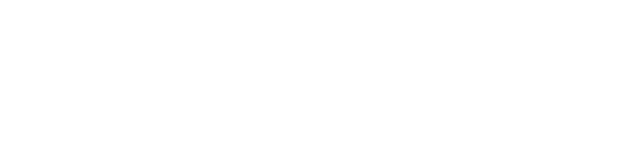
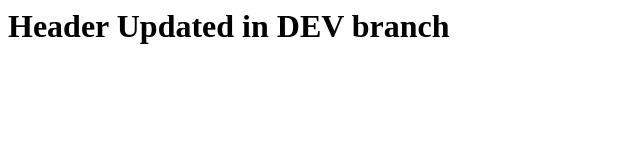
Before and after one commit to priyanka1977/git-demo-branch-push, a plain HTML site: page index.html in a window 1280 px wide. Shown: the whole page, without its empty margins (0-640 px from the left). Drawn offline with Linux system fonts and the light colour scheme.

Commit message:
index.html updated with h1 in dev

```diff
--- a/index.html
+++ b/index.html
@@ -2,7 +2,7 @@
 
    <body>
 
-
+         <h1>   Header Updated in DEV branch </h1>
   </body>
 
 </html>
```
